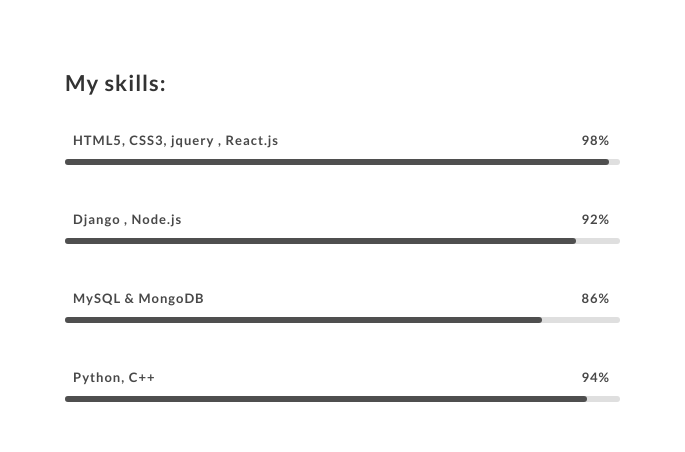
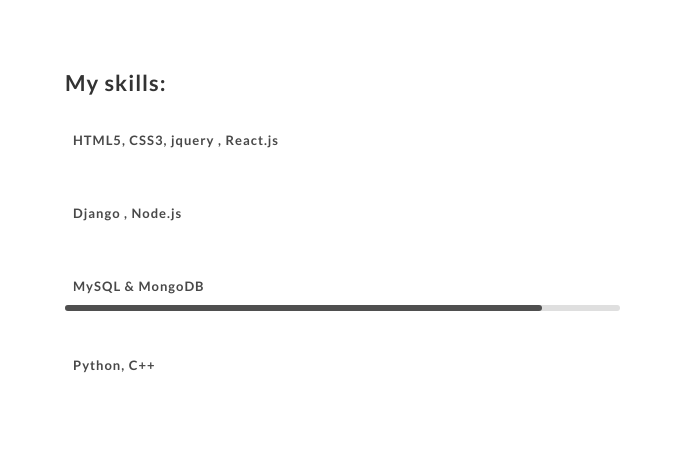
Before and after one commit to mehul11jain/mehul11jain.github.io, a plain HTML site: page index.html in a window 1280 px wide. Shown: the part 860-1312 px from the top of the page, 595-1280 px from the left. Drawn offline with Linux system fonts and the light colour scheme.

Commit message:
index.html updated

```diff
--- a/index.html
+++ b/index.html
@@ -146,39 +146,18 @@
                     <h4>My skills:</h4>
                     <div class="progress-bar-linear">
                         <p class="progress-bar-text">HTML5, CSS3, jquery , React.js</p>
-                        <div class="progress-cont">
-                            <span class="main-color progress-bar-text">98%</span>
-                        </div>
-                        <div class="progress-bar-skills">
-                            <div class="progress-bar-line main-color-bg" data-percent="98"></div>
-                        </div>
                     </div>
                     <div class="progress-bar-linear">
                         <p class="progress-bar-text">Django , Node.js</p>
-                        <div class="progress-cont">
-                            <span class="main-color progress-bar-text">92%</span>
-                        </div>
-                        <div class="progress-bar-skills">
-                            <div class="progress-bar-line main-color-bg" data-percent="92"></div>
-                        </div>
                     </div>
                     <div class="progress-bar-linear">
                         <p class="progress-bar-text">MySQL & MongoDB </p>
-                        <div class="progress-cont">
-                            <span class="main-color progress-bar-text">86%</span>
-                        </div>
                         <div class="progress-bar-skills">
                             <div class="progress-bar-line main-color-bg" data-percent="86"></div>
                         </div>
                     </div>
                     <div class="progress-bar-linear">
                         <p class="progress-bar-text">Python, C++</p>
-                        <div class="progress-cont">
-                            <span class="main-color progress-bar-text">94%</span>
-                        </div>
-                        <div class="progress-bar-skills">
-                            <div class="progress-bar-line main-color-bg" data-percent="94"></div>
-                        </div>
                     </div>
 
                 </div>
```
